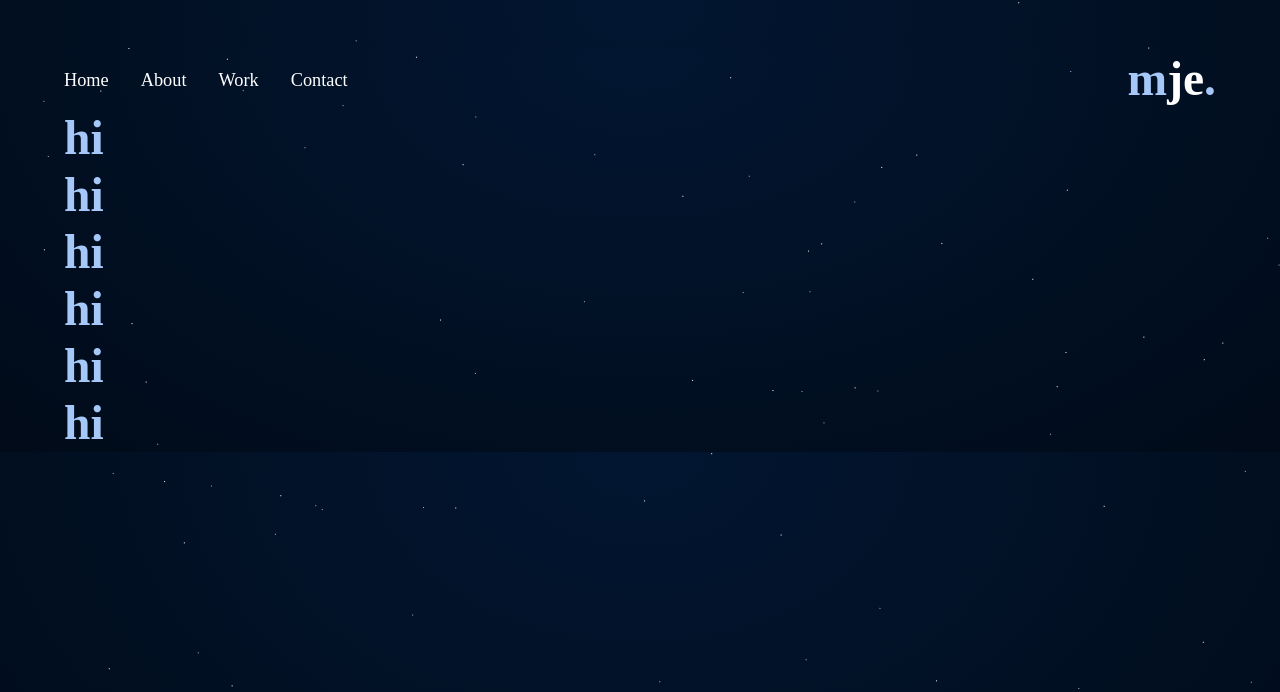
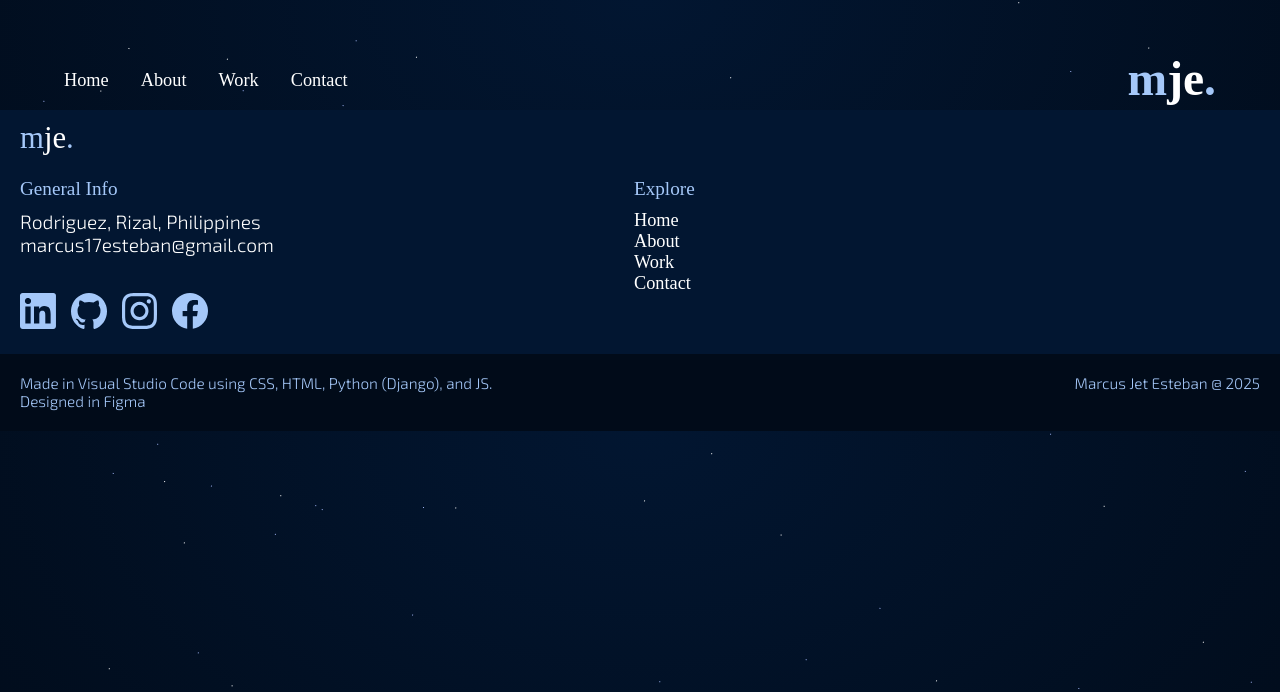
Before and after one commit to MJmetrix/personal-website, a Django app: page /aboutme/ in a window 1280 px wide. Shown: the top 692 px of the page. Run offline with Django 5.2, Linux system fonts and the light colour scheme; some web fonts are replaced.

Commit message:
[footer] added footer for website

```diff
--- a/website/home/static/home/styles/coming_soon.css
+++ b/website/home/static/home/styles/coming_soon.css
@@ -1,7 +1,7 @@
 .coming-soon-section {
     display: flex;
     width: 100%;
-    height: 100vh;
+    height: 80vh;
     align-items: center;
     justify-content: center;
     flex-direction: column-reverse;
--- a/website/home/static/home/styles/home.css
+++ b/website/home/static/home/styles/home.css
@@ -1,3 +1,6 @@
+
+/* Hero CSS section */
+
 .hero-section {
     display: grid;
     position: relative;
@@ -87,7 +90,6 @@ a.main-button:hover {
   align-items: center;
   flex-direction: column-reverse;
   padding-bottom: 0;
-
 }
 
 .value-proposition-section > .divider {
--- a/website/home/templates/home/about_me.html
+++ b/website/home/templates/home/about_me.html
@@ -5,11 +5,4 @@
 <link rel="stylesheet" href="{% static 'home/styles/home.css' %}">
 {% endblock %}
 {% block content %}
-<h2>hi</h2>
-<h2>hi</h2>
-<h2>hi</h2>
-<h2>hi</h2>
-<h2>hi</h2>
-<h2>hi</h2>
-
 {% endblock %}
--- a/website/static/styles/base.css
+++ b/website/static/styles/base.css
@@ -127,12 +127,17 @@
 html, body {
     font-size: 100px;
     box-sizing: border-box;
+    display: flex;
+    flex-direction: column;
     margin: 0;
     padding: 0;
     -webkit-font-smoothing: antialiased;
     background: radial-gradient(ellipse at top, var(--bg-color-2) 0%, var(--bg-color) 100%);
 }
 
+main {
+    flex: 1;
+}
 body {
     /* cursor: none; */
     width: min(100%, 1440px);
@@ -195,6 +200,10 @@ a {
     font-family: var(--font-heading);
 
     transition: all 0.3s ease 0s;
+}
+
+.text-alternate {
+    font-family: var(--font-text);
 }
 
 a:hover {
@@ -364,6 +373,79 @@ a.button:hover {
     transform: scale(1.01);
 }
 
+/* Footer section */
+
+footer {
+    z-index: 0;
+    width: 100vw;
+    margin-left: calc(50% - 50vw);
+    min-height: 1rem;
+    background-color: var(--bg-color-2);
+}
+
+.footer-grid-container {
+    display: grid;
+    grid-template-columns: auto 2fr;
+}
+
+.footer-grid-container > div {
+    padding: 20px;
+    margin-right: 80px;
+
+}
+
+@media (min-width: 1024px) {
+    .footer-grid-container > div {
+        margin-right: 320px;
+    }
+}
+
+.general-contacts-container > h4:first-child {
+    margin-bottom: 10px;
+}
+
+.socials-group {
+    display: flex;
+    flex-direction: row;
+
+}
+
+.socials-group > div > a  > img {
+    max-width: 2.8vw;
+    height: auto;
+    display: block;
+}
+
+.socials-group > div {
+    padding: 37px 15px 5px 0;
+
+}
+
+.text-logo {
+    padding: 10px 20px 0 20px;
+}
+
+.footer-explore-container > div > a {
+    display: inline-block;
+}
+
+.footer-nav-buttons  {
+    display: flex;
+    flex-direction: column;
+    margin-top: 10px;
+}
+
+.copyright-container {
+    background-color: var(--bg-color);
+    padding: 20px;
+    display: grid;
+    grid-template-columns: auto auto;
+}
+
+.copyright-right {
+    text-align: right;
+}
+
 /* cursor section */
 
 /* div.cursors div {
--- a/website/templates/base.html
+++ b/website/templates/base.html
@@ -37,6 +37,68 @@
             </div>
         </main>
         <footer>
+            <div class="footer-container">
+                <h3 class="text-logo">m<span>je</span>.</h3>
+                <div class="footer-grid-container">
+                    <div class="details-container">
+                        <div class="general-contacts-container">
+                            <h4>General Info</h4>
+
+                            <h4 class="text-alternate"><span>Rodriguez, Rizal, Philippines</span></h4>
+                            <h4 class="text-alternate"><span>marcus17esteban@gmail.com</span></h4>
+                            <!-- Includes name, address, email -->
+                        </div>
+                        <div class="socials-container">
+                            <div class="socials-group">
+                                <div>
+                                    <a href="https://www.linkedin.com/in/marcusesteban/" target="_blank"
+                                    rel="noopener noreferrer"><img class="linkedin-logo" src="{% static 'images/logos/footer/linkedin.svg' %}"></a>
+                                </div>
+                                <div>
+                                    <a href="https://github.com/MJmetrix?tab=repositories" target="_blank"
+                                    rel="noopener noreferrer"><img class="github-logo"
+                                    src="{% static 'images/logos/footer/github.svg' %}"></a>
+                                </div>
+                                <div>
+                                    <a href="https://www.instagram.com/marcus_jet_esteban/" target="_blank"
+                                    rel="noopener noreferrer"><img class="instagram-logo"
+                                    src="{% static 'images/logos/footer/instagram.svg' %}"></a>
+                                </div>
+                                <div>
+                                    <a href="https://www.facebook.com/marcusjet.esteban" target="_blank"
+                                    rel="noopener noreferrer"><img class="facebook-logo"
+                                    src="{% static 'images/logos/footer/facebook.svg' %}"></a>
+                                </div>
+                            </div>
+                            <!-- Includes linkedIn, Github, Instagram, and Facebook -->
+                        </div>
+                    </div>
+                    <div class="footer-explore-container">
+                        <h4>Explore</h4>
+                        <div class="footer-nav-buttons">
+                            <a href="{% url 'home:index' %}">Home</a>
+                            <a href="{% url 'home:coming_soon' %}">About</a>
+                            <a href="{% url 'home:coming_soon' %}">Work</a>
+                            <a href="{% url 'home:coming_soon' %}">Contact</a>
+                        </div>
+                    </div>
+                </div>
+
+                <div class="copyright-container">
+                    <div class="copyright-left">
+                        <h5 class="text-alternate">Made in Visual Studio Code using CSS, HTML, Python (Django), and JS.</h5>
+                        <h5 class="text-alternate">Designed in Figma</h5>
+                    </div>
+                    <div class="copyright-right">
+                        <h5 class="text-alternate">Marcus Jet Esteban @ 2025</h5>
+                    </div>
+                </div>
+            </div>
+            <!-- TODO:
+            -Add simple contact information
+            -Add copyright notice
+            -links to github and whatnot
+            -general address -->
             <!-- Footer stuff goes here -->
         </footer>
         <script src="{% static 'scripts/base.js' %}"></script>
```
Also changed, not shown: website/media/home/project_images/nooooooo.jpeg (added), website/static/images/logos/footer/facebook.svg (added), website/static/images/logos/footer/github.svg (added), website/static/images/logos/footer/instagram.svg (added), website/static/images/logos/footer/linkedin.svg (added).
